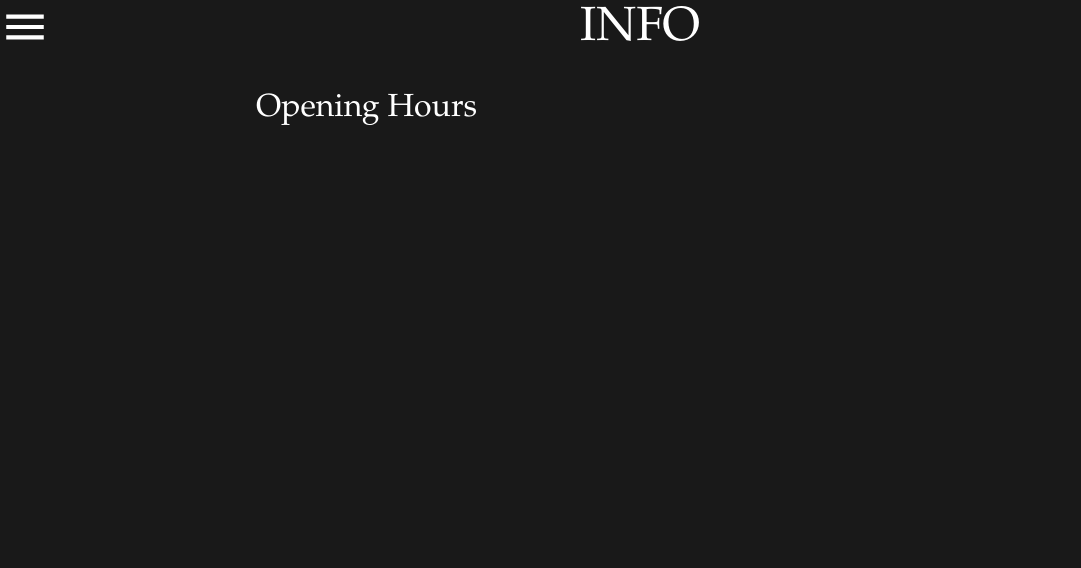
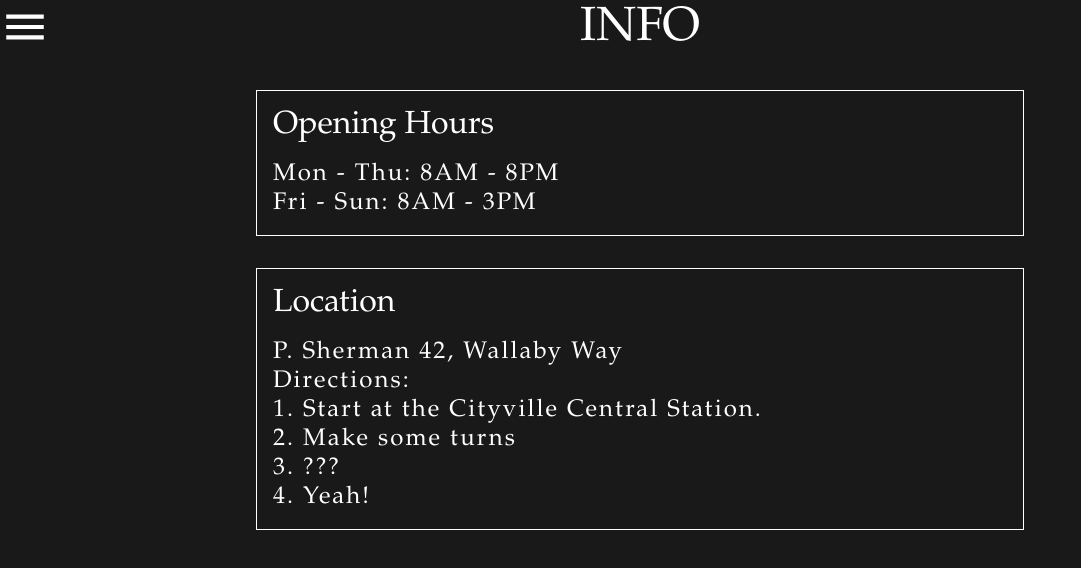
Before and after one commit to eyaldavidszt/restaurant-page, a website built with webpack: page dist/index.html in a window 1280 px wide. Both pictures are taken after a click on the button "INFO". Shown: the whole page, without its empty margins (0-1081 px from the left). Built offline with nearby package versions, Linux system fonts and the light colour scheme; files whose address does not match are found by name.

```diff
--- a/src/infostyle.css
+++ b/src/infostyle.css
@@ -30,13 +30,21 @@
     font-size: 3rem;
 }
 
-.hours {
+.section {
     width: 60%;
     align-self: center;
     display: flex;
     flex-direction: column;
+    gap: 1rem;
+    padding: 1rem;
+    border: 1px solid white;
 }
 
 .hours-title {
     font-size: 2rem;
 }
+
+.days {
+    font-size: 1.5rem;
+    letter-spacing: 2px;
+}
--- a/src/loadInfo.js
+++ b/src/loadInfo.js
@@ -42,7 +42,7 @@
 
 
     const hours = document.createElement('div');
-    hours.classList.add('hours');
+    hours.classList.add('section');
     const hoursTitle = document.createElement('div');
     hoursTitle.classList.add('hours-title');
     hours.appendChild(hoursTitle);
@@ -50,8 +50,39 @@
     infoWrapper.appendChild(hours);
 
     const monThu = document.createElement('div');
+    monThu.innerHTML = 'Mon - Thu: 8AM - 8PM';
+    monThu.classList.add('days');
+    hours.appendChild(monThu);
+    monThu.appendChild(document.createElement('br'));
+    monThu.innerHTML += 'Fri - Sun: 8AM - 3PM';
 
     content.appendChild(infoWrapper);
+
+    const address = document.createElement('div');
+    address.classList.add('section');
+    const addressTitle  = document.createElement('div');
+    addressTitle.classList.add('hours-title');
+    address.appendChild(addressTitle);
+    addressTitle.innerHTML = 'Location';
+    infoWrapper.appendChild(address);
+    const addressBody = document.createElement('div');
+    addressBody.classList.add('days');
+    address.appendChild(addressBody);
+    addressBody.innerHTML += 'P. Sherman 42, Wallaby Way';
+    addressBody.appendChild(document.createElement('br'));
+    addressBody.innerHTML += 'Directions: ';
+    addressBody.appendChild(document.createElement('br'));
+    addressBody.innerHTML += '1. Start at the Cityville Central Station.';
+    addressBody.appendChild(document.createElement('br'));
+    addressBody.innerHTML += '2. Make some turns';
+    addressBody.appendChild(document.createElement('br'));
+    addressBody.innerHTML += '3. ???';
+    addressBody.appendChild(document.createElement('br'));
+    addressBody.innerHTML += '4. Yeah!';
+
+
+
+
 
 }
 
```
Also changed, not shown: dist/main.js.
